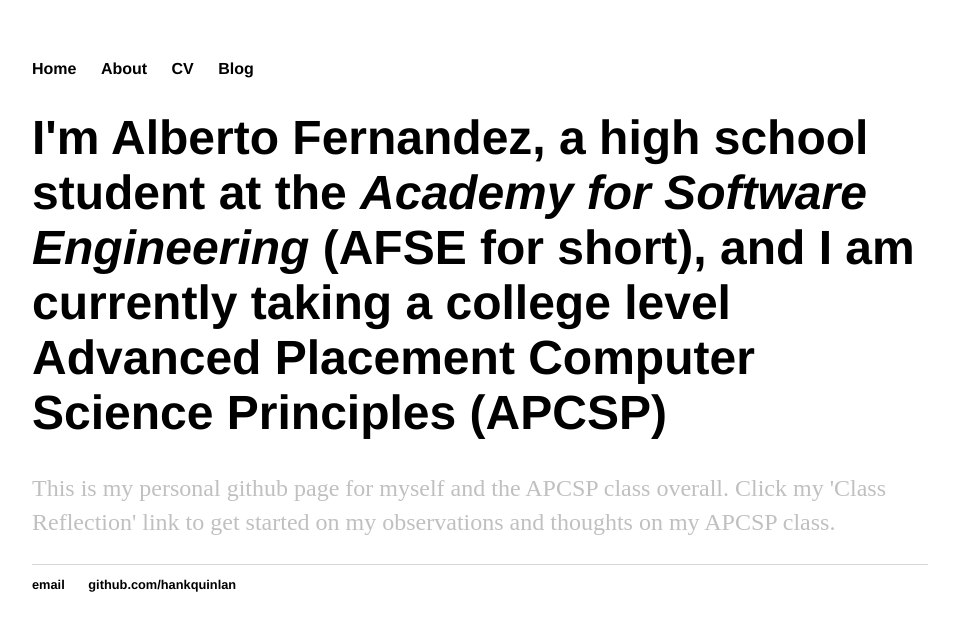
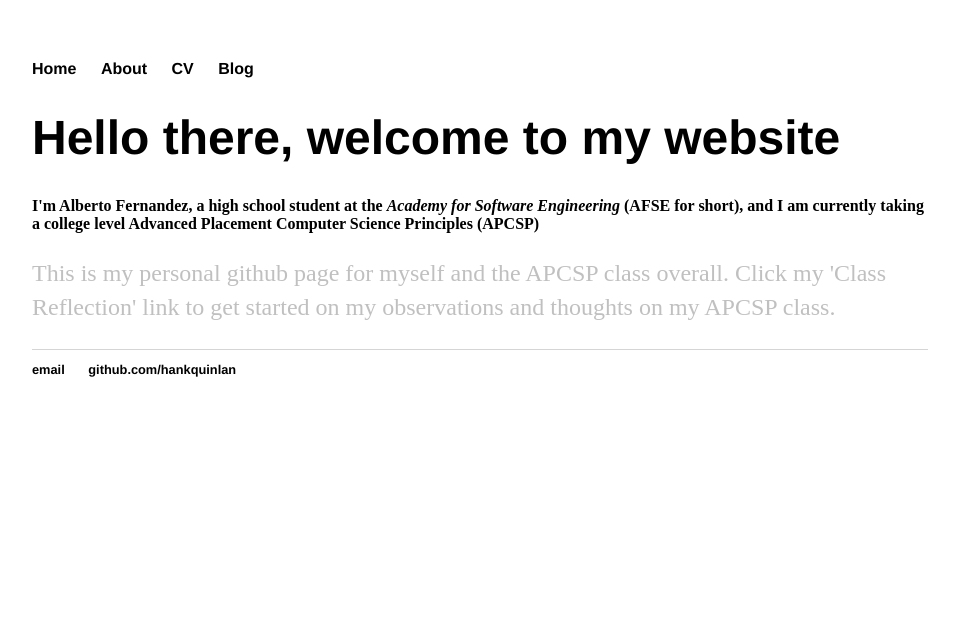
Before and after one commit to albertof4112/albertof4112.github.io, a Jekyll site: the page built from index.html, in a window 1280 px wide. Shown: the top 631 px of the page, without its empty margins (160-1119 px from the left). Built offline with Jekyll 4.4.1, drawn with Linux system fonts in a browser that asks for light colours.

Commit message:
Update index.html

```diff
--- a/index.html
+++ b/index.html
@@ -3,8 +3,9 @@ layout: default
 title: Hank Quinlan, Horrible Cop
 ---
 <div class="blurb">
-	<h1>I'm Alberto Fernandez, a high school student at the <em>Academy for Software Engineering</em>
-		(AFSE for short), and I am currently taking a college level Advanced Placement Computer Science Principles (APCSP)</h1>
+	<h1>Hello there, welcome to my website</h1>
+	<h4>I'm Alberto Fernandez, a high school student at the <em>Academy for Software Engineering</em>
+		(AFSE for short), and I am currently taking a college level Advanced Placement Computer Science Principles (APCSP)</h4>
 	<p>This is my personal github page for myself and the APCSP class overall.
 		Click my 'Class Reflection' link to get started on my observations and thoughts on my APCSP class.</a></p>
 </div><!-- /.blurb -->
```
